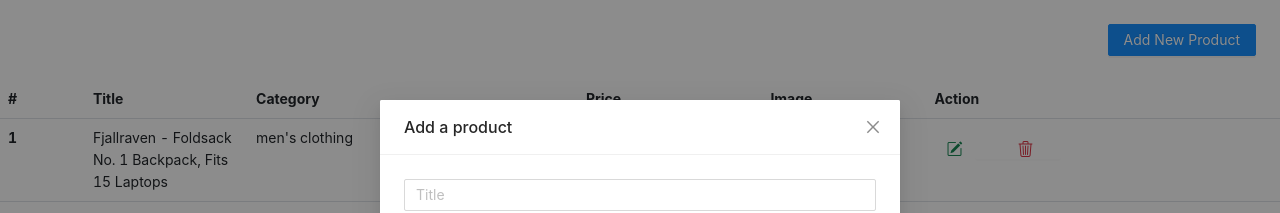
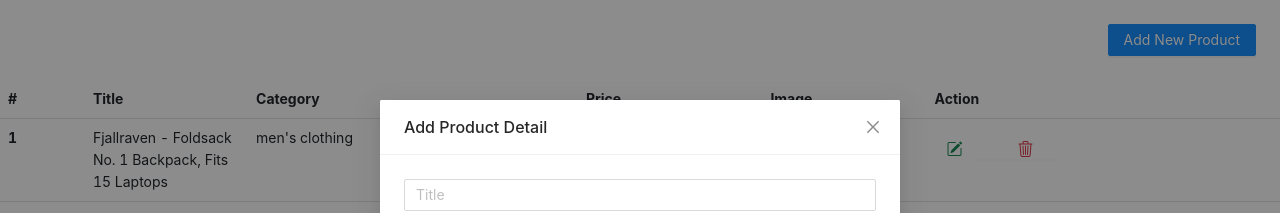
Before and after one commit to arshan-01/react-products-crud-form-validation, a React (Create React App) app: page / in a window 1280 px wide. Both pictures are taken after a click on the button "Add New Product". Shown: the top 213 px of the page. Built offline with nearby package versions, Linux system fonts and the light colour scheme; grey boxes are pictures that could not be loaded.

Commit message:
Change Form Title

```diff
--- a/src/components/Products.js
+++ b/src/components/Products.js
@@ -59,6 +59,7 @@ function Products() {
     const handleCancel = () => {
         setmodalVisible(false);
         form.resetFields();
+        setEditID(null);
     };
 
     const handleOk = () => {
@@ -109,10 +110,20 @@ function Products() {
         message.error("Something went wrong!");
     };
 
+
+    const titleChange = ()=>{
+        if (EditID) {
+            return  "Change Product Detail"
+        } else {
+            return  "Add Product Detail"
+        }
+
+    }
+
     return (
         <>
             <Modal
-                title="Add a product"
+                title={titleChange()}
                 visible={modalVisible}
                 onOk={handleOk}
                 onCancel={handleCancel}
@@ -120,8 +131,7 @@ function Products() {
                     <Button key="back" onClick={handleCancel}>
                         Cancel
                     </Button>,
-                    EditID
-                        ? [
+                    EditID ? [
                               <Button
                                   key="submit"
                                   type="primary"
```
